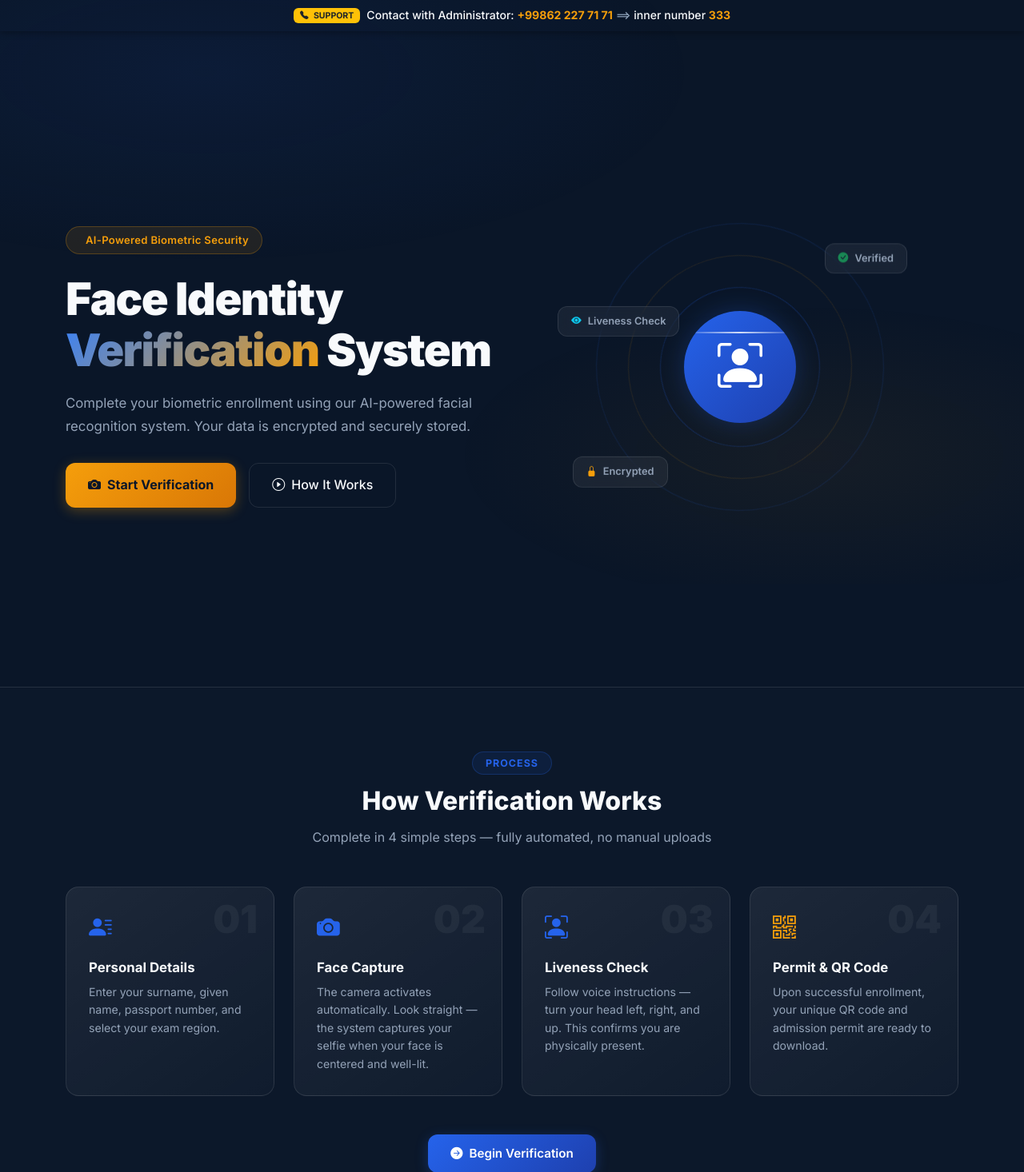
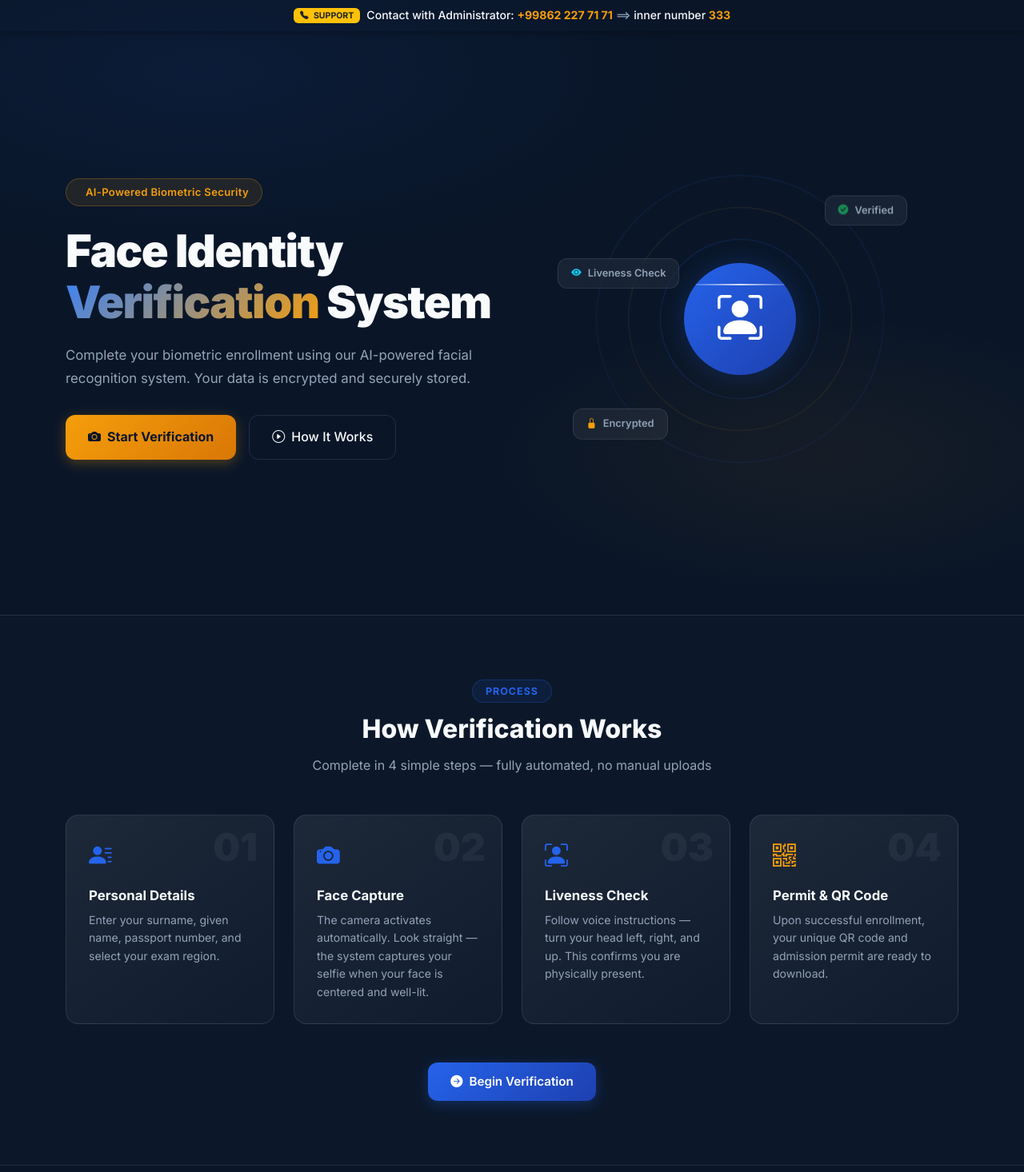
Before and after one commit to johnsmitth8729-creator/face_id, a Django app: page / in a window 1280 px wide. Shown: the part 70-1536 px from the top of the page at 80% size. Run offline with Django 5.2, Linux system fonts and the light colour scheme; parts of the project's set-up code (start-up, migrations or seed data) failed here and were passed over.

Commit message:
user home panel updated

```diff
--- a/templates/public/home.html
+++ b/templates/public/home.html
@@ -196,8 +196,8 @@
 <style>
 /* ── HOME PAGE SPECIFIC STYLES ── */
 .hero-section {
-  padding: 80px 0 60px;
-  min-height: calc(100vh - 70px);
+  padding: 20px 0 30px;
+  min-height: auto;
   display: flex;
   align-items: center;
 }
```
